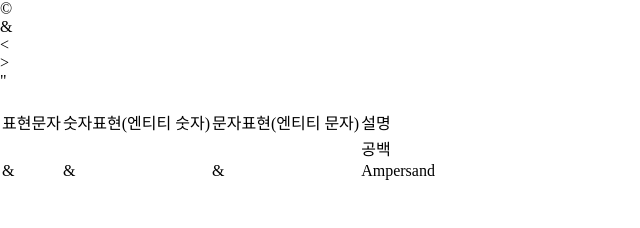
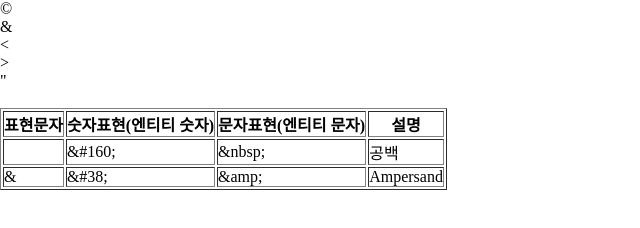
Before and after one commit to Ahnsj828/study_html, a plain HTML site: page Entity/Entity.html in a window 1280 px wide. Shown: the whole page, without its empty margins (0-640 px from the left). Drawn offline with Linux system fonts and the light colour scheme.

Commit message:
Entity code edit

```diff
--- a/Entity/Entity.html
+++ b/Entity/Entity.html
@@ -18,23 +18,23 @@
     <p>
       <!-- https://aneok.tistory.com/entry/HTML-%EC%9E%90%EC%A3%BC-%EC%82%AC%EC%9A%A9-%ED%8A%B9%EC%88%98%EB%AC%B8%EC%9E%90-%EC%BD%94%EB%93%9C%ED%91%9C-Entity-code -->
     </p>
-    <table>
+    <table border="1">
       <tr>
-        <td>표현문자</td>
-        <td>숫자표현(엔티티 숫자)</td>
-        <td>문자표현(엔티티 문자)</td>
-        <td>설명</td>
+        <th>표현문자</th>
+        <th>숫자표현(엔티티 숫자)</th>
+        <th>문자표현(엔티티 문자)</th>
+        <th>설명</th>
       </tr>
       <tr>
-        <td></td>
-        <td>&#160</td>
-        <td>&nbsp</td>
+        <td>&nbsp;</td>
+        <td>&amp;#160;</td>
+        <td>&amp;nbsp;</td>
         <td>공백</td>
       </tr>
       <tr>
-        <td>&</td>
-        <td>&#38</td>
-        <td>&amp</td>
+        <td>&amp;</td>
+        <td>&amp;#38;</td>
+        <td>&amp;amp;</td>
         <td>Ampersand</td>
       </tr>
     </table>
```
